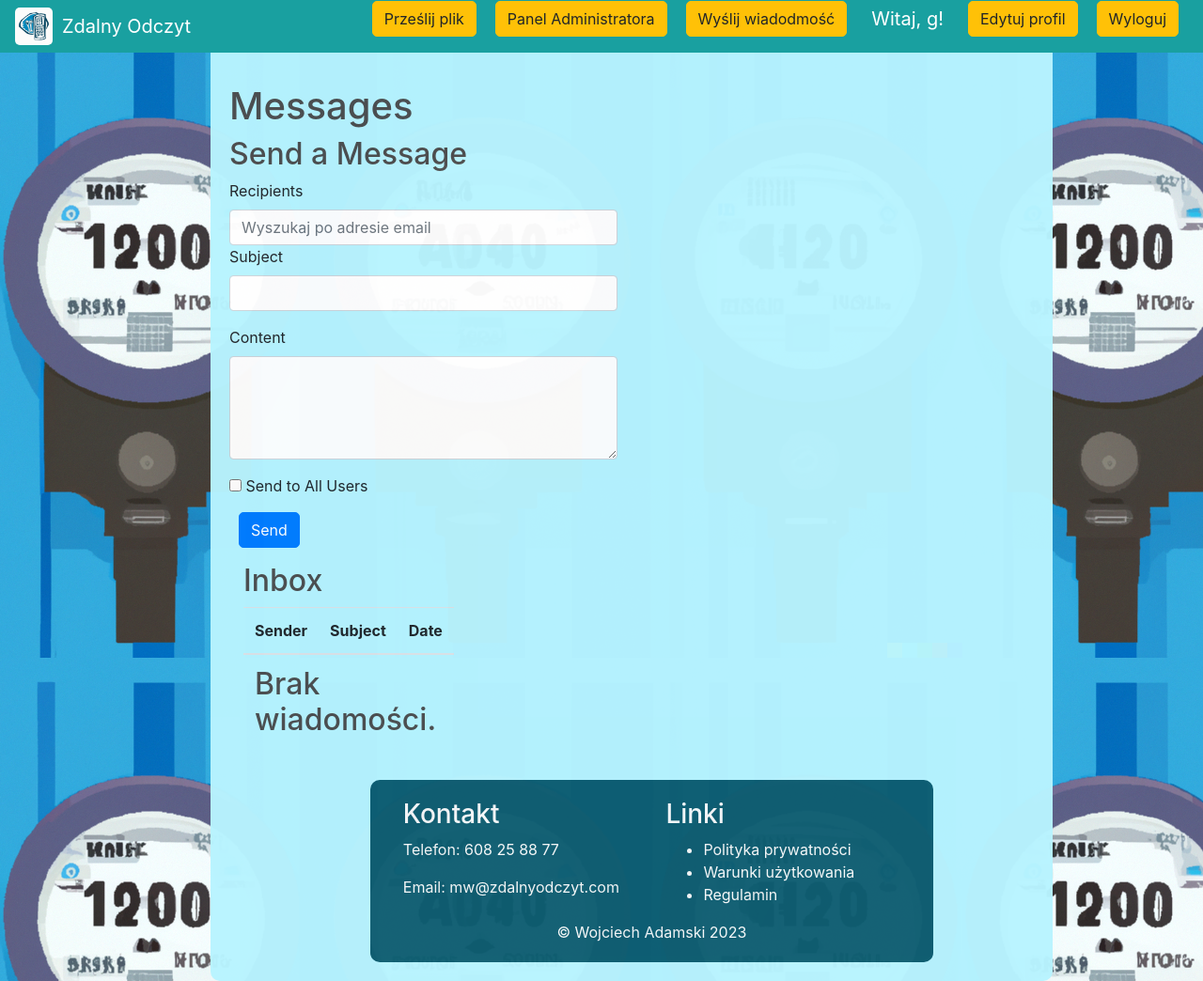
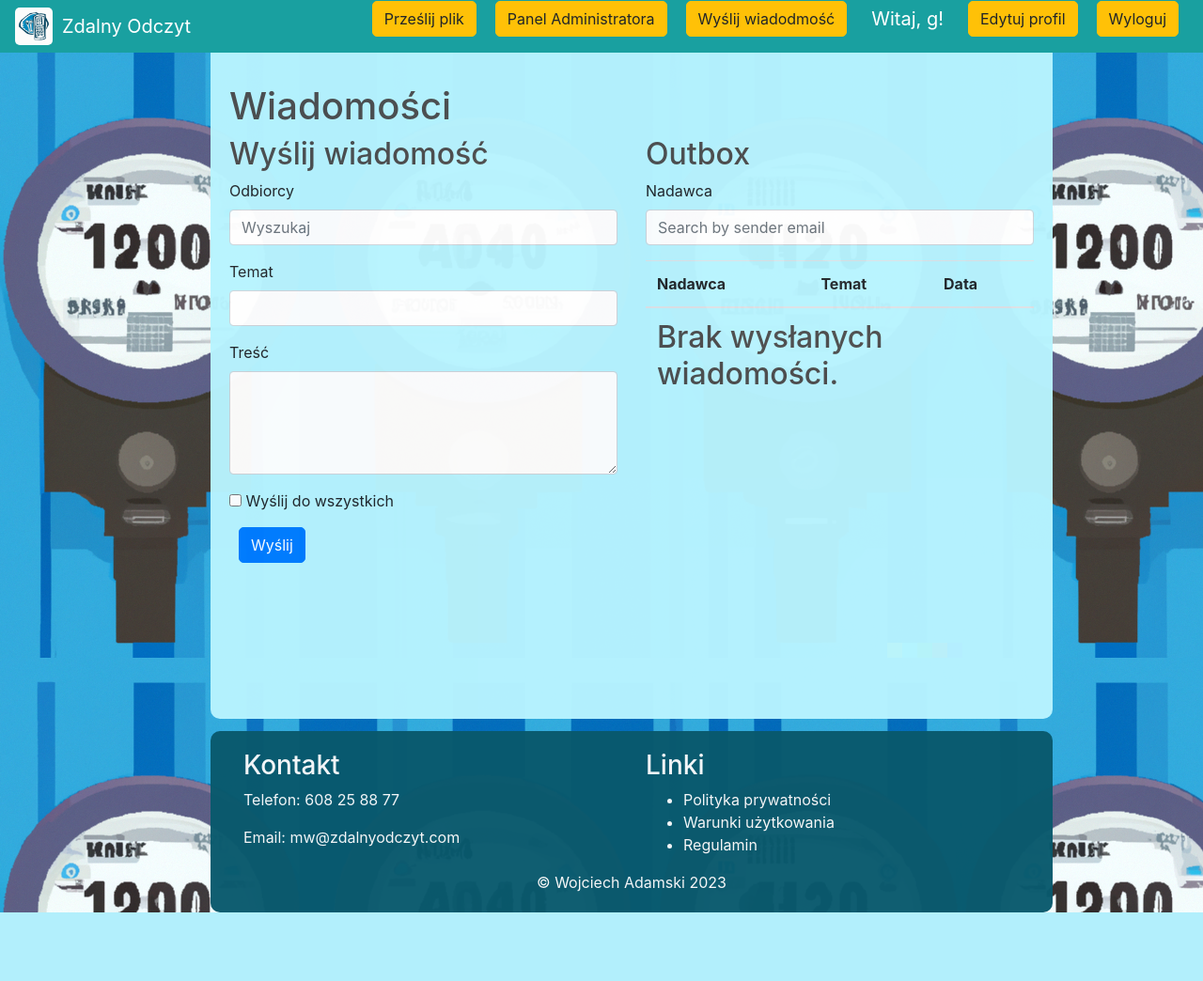
Before and after one commit to Wojtekadamski/wodomierze-online, a Flask app: page /messages in a window 1280 px wide. Shown: the whole page at 94% size. After the commit the page ends 971 px from the top, so only its background shows below. Run offline with Flask 3, Linux system fonts and the light colour scheme; a user stored in the database is signed in; parts of the project's set-up code (start-up, migrations or seed data) failed here and were passed over; some libraries are stand-ins or nearby versions.

Commit message:
progress nad filtrowaniem powiadomień

```diff
--- a/src/forms.py
+++ b/src/forms.py
@@ -76,15 +76,8 @@ class UserOverviewForm(FlaskForm):
 
 
 class MessageForm(FlaskForm):
-    subject = StringField('Subject', validators=[DataRequired()])
-    content = TextAreaField('Content', validators=[DataRequired()])
-    recipient = SelectField('Recipient', choices=[], validators=[DataRequired()])
-    send_to_all = BooleanField('Send to All Users')
-    submit = SubmitField('Send')
-
-
-class SendMessageForm(FlaskForm):
-    recipient = StringField('Recipient', validators=[DataRequired(), Email()])
-    subject = StringField('Subject', validators=[DataRequired()])
-    content = TextAreaField('Content', validators=[DataRequired()])
-    submit = SubmitField('Send')
+    subject = StringField('Temat', validators=[DataRequired()])
+    content = TextAreaField('Treść', validators=[DataRequired()])
+    recipient = SelectField('Odbiorca', choices=[], validators=[DataRequired()])
+    send_to_all = BooleanField('Wyślij do wszystkich')
+    submit = SubmitField('Wyślij')
--- a/src/routes.py
+++ b/src/routes.py
@@ -3,7 +3,7 @@ from flask import render_template, flash, redirect, url_for, Blueprint, request,
 from flask_login import current_user, login_user, logout_user, login_required
 from werkzeug.utils import secure_filename
 from src.config import UPLOAD_FOLDER, EMAIL_KEY
-from src.forms import LoginForm, RegistrationForm, MeterForm, MeterReadingForm, UploadForm, UserForm, EditAccountForm, UserNotesForm, UserOverviewForm, MessageForm, SendMessageForm
+from src.forms import LoginForm, RegistrationForm, MeterForm, MeterReadingForm, UploadForm, UserForm, EditAccountForm, UserNotesForm, UserOverviewForm, MessageForm
 from src.models import User, db, Meter, MeterReading, get_all_users, Message
 import os
 from src.utils import process_csv_water, process_csv_heat, admin_required, is_valid_link
--- a/templates/base.html
+++ b/templates/base.html
@@ -12,13 +12,6 @@
     <link rel="stylesheet" type="text/css" href="{{ url_for('static', filename='style.css')}}">
     <script src="https://cdn.plot.ly/plotly-latest.min.js"></script>
 <script src="https://cdnjs.cloudflare.com/ajax/libs/jspdf/2.4.0/jspdf.umd.min.js"></script>
-    <script type="text/javascript">
-        var user = '{{request.user}}'
-
-
-
-
-    </script>
 
 </head>
 <body>
--- a/templates/messages.html
+++ b/templates/messages.html
@@ -1,17 +1,17 @@
 {% extends 'base.html' %}
 
 {% block content %}
-  <h1>Messages</h1>
+  <h1>Wiadomości</h1>
   <div class="row">
     {% if current_user.is_admin %}
       <div class="col-md-6">
-  <h2>Send a Message</h2>
+        <h2>Wyślij wiadomość</h2>
         <form method="POST">
           {{ form.hidden_tag() }}
           <div class="form-group">
-      <label class="form-control-label">Recipients</label>
+            <label class="form-control-label">Odbiorcy</label>
             <div>
-        <input type="text" id="email-filter" class="form-control" placeholder="Wyszukaj po adresie email">
+              <input type="text" id="email-filter" class="form-control" placeholder="Wyszukaj">
             </div>
             <div id="recipient-list" style="max-height: 100px; overflow-y: auto;">
               {% for value, label in form.recipient.choices %}
@@ -20,6 +20,7 @@
                   <label class="form-check-label" for="recipient-{{ value }}">{{ label }}</label>
                 </div>
               {% endfor %}
+            </div>
           </div>
           <div class="form-group">
             {{ form.subject.label(class="form-control-label") }}
@@ -37,19 +38,51 @@
           </div>
         </form>
       </div>
-
     {% endif %}
     <div class="col-md-6">
-      <h2>Inbox</h2>
+      <h2>{% if current_user.is_admin %}Outbox{% else %}Inbox{% endif %}</h2>
+      <div class="form-group">
+        <label class="form-control-label">Nadawca</label>
+        <div>
+          <input type="text" id="sender-filter" class="form-control" placeholder="Search by sender email">
+        </div>
+      </div>
+      <div id="sender-list" style="max-height: 100px; overflow-y: auto;">
+        {% for message in current_user.received_messages %}
+          <div class="form-check">
+            <input class="form-check-input" type="checkbox" name="sender" value="{{ message.sender.email }}" id="sender-{{ message.sender.email }}">
+            <label class="form-check-label" for="sender-{{ message.sender.email }}">{{ message.sender.email }}</label>
+          </div>
+        {% endfor %}
+      </div>
       <table class="table">
         <thead>
           <tr>
-            <th>Sender</th>
-            <th>Subject</th>
-            <th>Date</th>
+            <th>Nadawca</th>
+            <th>Temat</th>
+            <th>Data</th>
           </tr>
         </thead>
         <tbody>
+          {% if current_user.is_admin %}
+            {% if current_user.sent_messages %}
+              {% for message in current_user.sent_messages %}
+                <tr>
+                  <td>{{ message.recipient.email }}</td>
+                  <td>{{ message.subject }}</td>
+                  <td>{{ message.timestamp.strftime('%Y-%m-%d %H:%M') }}</td>
+                  <td>
+                    <a href="{{ url_for('main_routes.message', message_id=message.id) }}" class="btn btn-primary">Zobacz wiadomość</a>
+                  </td>
+                  <td><a href="{{ url_for('main_routes.delete_message', message_id=message.id) }}" class="btn btn-danger">X</a></td>
+                </tr>
+              {% endfor %}
+            {% else %}
+              <tr>
+                <td colspan="3"><h2>Brak wysłanych wiadomości.</h2></td>
+              </tr>
+            {% endif %}
+          {% else %}
             {% if current_user.received_messages %}
               {% for message in current_user.received_messages %}
                 <tr>
@@ -57,36 +90,52 @@
                   <td>{{ message.subject }}</td>
                   <td>{{ message.timestamp.strftime('%Y-%m-%d %H:%M') }}</td>
                   <td>
-        <a href="{{ url_for('main_routes.message', message_id=message.id) }}" class="btn btn-primary">Wyświetl wiadomość</a>
+                    <a href="{{ url_for('main_routes.message', message_id=message.id) }}" class="btn btn-primary">Zobacz wiadomość</a>
                   </td>
                   <td><a href="{{ url_for('main_routes.delete_message', message_id=message.id) }}" class="btn btn-danger">X</a></td>
                 </tr>
               {% endfor %}
             {% else %}
               <tr>
-        <td colspan="3"><h2>Brak wiadomości.</h2></td>
+                <td colspan="3"><h2>No received messages.</h2></td>
               </tr>
+            {% endif %}
           {% endif %}
         </tbody>
       </table>
     </div>
   </div>
   <script>
-  const emailFilter = document.getElementById('email-filter');
-  const recipientList = document.getElementById('recipient-list');
+    const senderFilter = document.getElementById('sender-filter');
+    const subjectFilter = document.getElementById('subject-filter');
+    const senderList = document.getElementById('sender-list');
+    const messages = document.querySelectorAll('tbody tr');
 
-  emailFilter.addEventListener('input', function() {
-    const filterValue = emailFilter.value.toLowerCase();
-    const recipients = recipientList.querySelectorAll('.form-check');
+    senderFilter.addEventListener('input', function() {
+      filterMessages();
+    });
 
-    recipients.forEach(recipient => {
-      const label = recipient.querySelector('.form-check-label');
-      if (label.textContent.toLowerCase().includes(filterValue)) {
-        recipient.style.display = 'block';
+    subjectFilter.addEventListener('input', function() {
+      filterMessages();
+    });
+
+    function filterMessages() {
+      const senderValue = senderFilter.value.toLowerCase();
+      const subjectValue = subjectFilter.value.toLowerCase();
+
+      messages.forEach(message => {
+        const sender = message.querySelector('td:nth-child(1)').textContent.toLowerCase();
+        const subject = message.querySelector('td:nth-child(2)').textContent.toLowerCase();
+        const senderCheckbox = senderList.querySelector(`#sender-${sender}`);
+
+        if (sender.includes(senderValue) && subject.includes(subjectValue)) {
+          message.style.display = 'table-row';
+          senderCheckbox.style.display = 'block';
         } else {
-        recipient.style.display = 'none';
+          message.style.display = 'none';
+          senderCheckbox.style.display = 'none';
         }
       });
-  });
+    }
   </script>
 {% endblock %}
--- a/templates/user_overview.html
+++ b/templates/user_overview.html
@@ -51,6 +51,7 @@
         </div>
         <button type="submit" class="btn btn-danger" onclick="return confirm('Czy na pewno chcesz usunąć tego użytkownika?')">Usuń Użytkownika</button>
     </form>
+    <br />
      <!-- Przycisk dezaktywacji użytkownika -->
     {% if user.is_active %}
         <form method="POST" action="{{ url_for('main_routes.deactivate_user', user_id=user.id) }}">
```
Also changed, not shown: src/models.py (+17 -0 lines), instance/users.db. Lines whose indentation alone changed are shown as unchanged.
